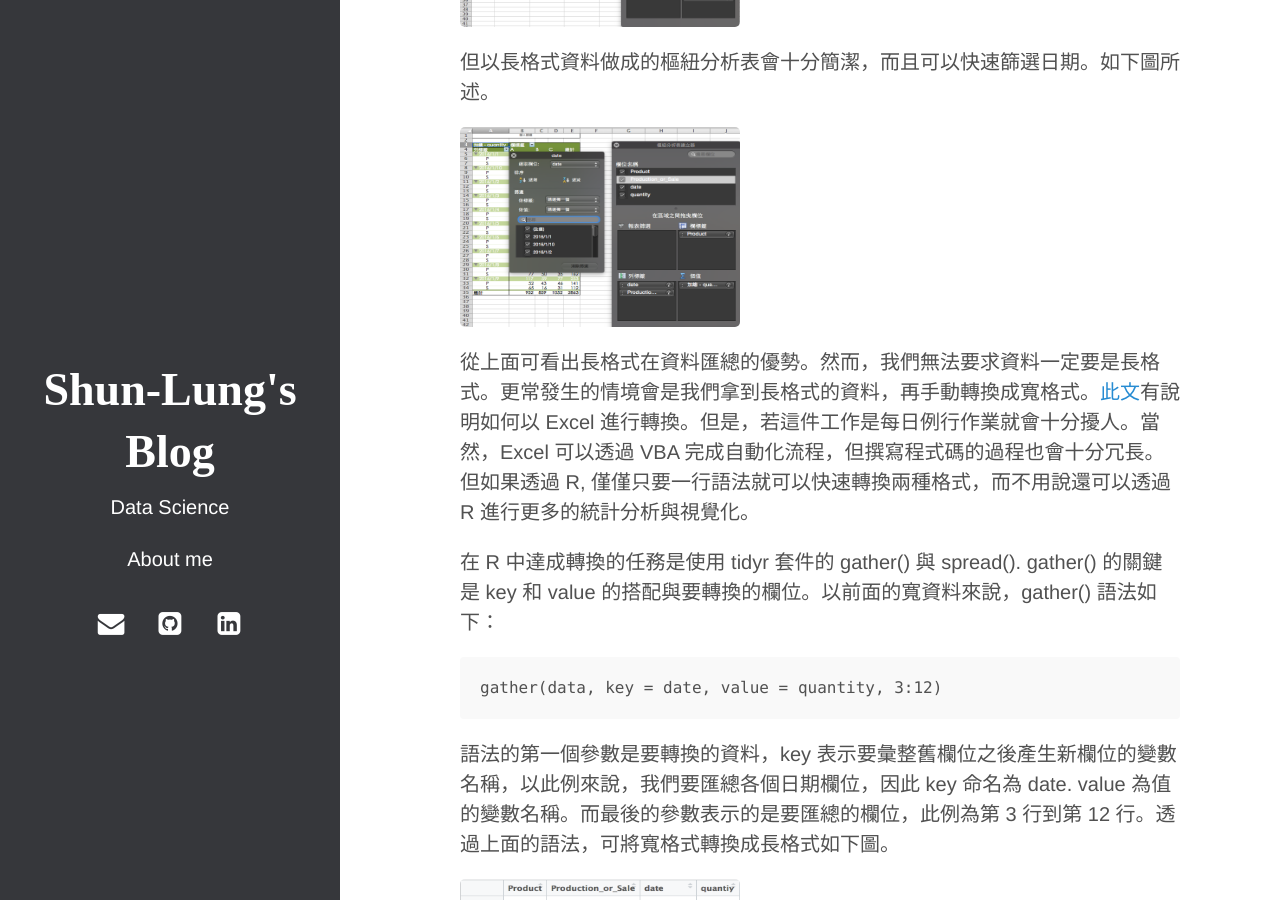
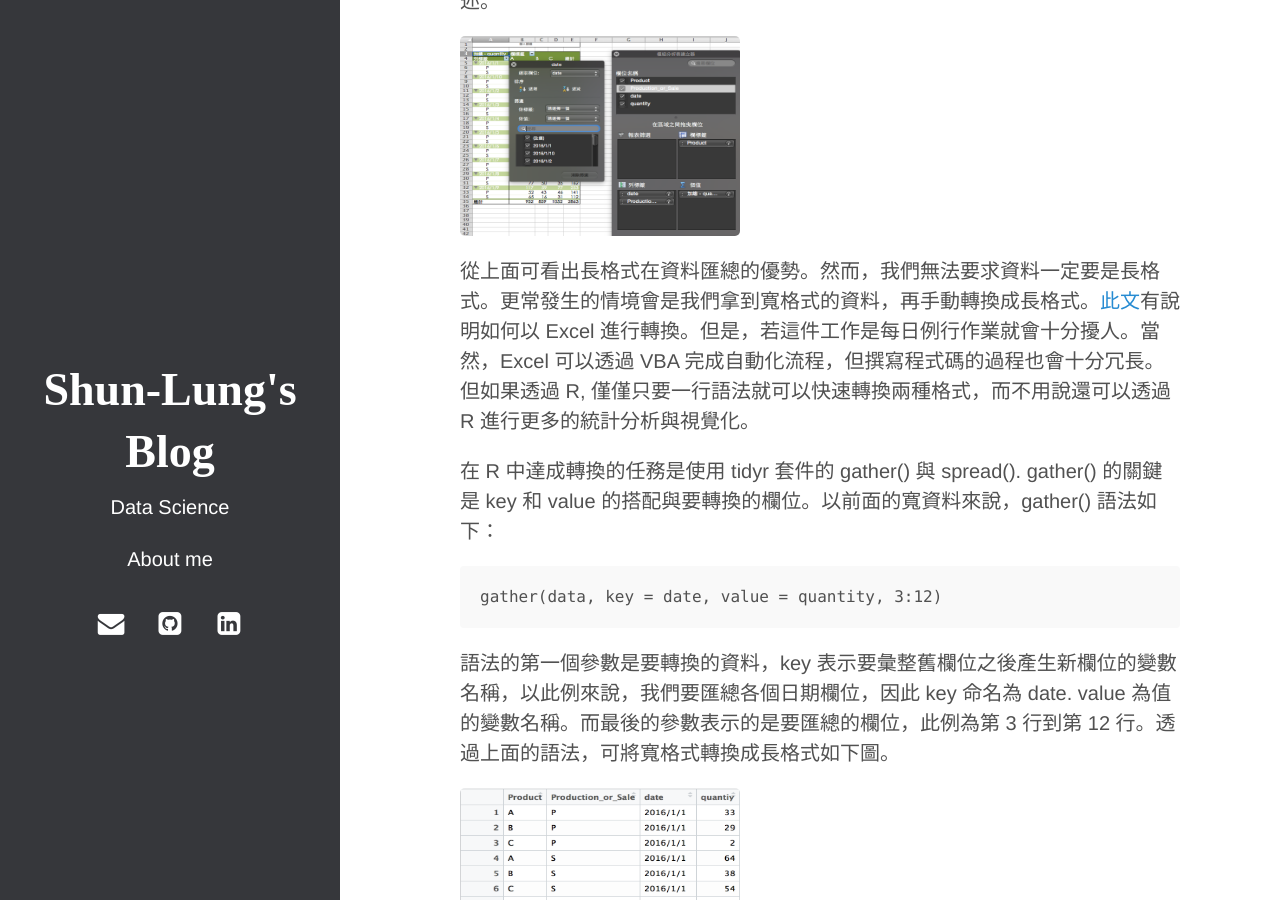
Before and after one commit to codeAligned/slchangtw.netlify, a Jekyll site: the page built from _posts/2016-08-12-long-wide-format.md, in a window 1280 px wide and 900 px high, scrolled down 1393 px. Built offline with Jekyll 4.4.1, drawn with Linux system fonts in a browser that asks for light colours.

Commit message:
update 20160812 post

```diff
--- a/_posts/2016-08-12-long-wide-format.md
+++ b/_posts/2016-08-12-long-wide-format.md
@@ -12,7 +12,7 @@
 
 在資料呈現中，可分為寬格式與長格式。這兩種格式差異在於增加新資料時，資料集的欄位(或者變數)是否會增加。細部來說，寬格式的資料會隨資料增加而新增欄位，而長格式的欄位個數是固定的。舉例來說，下面的資料呈現的是 A, B, C 三種產品在每天生產量與銷售量。從表可看出每天日期是作為欄位，可以想像的是，當需要紀錄 1/11 以後的資料，需要新增欄位。因此，以下的資料集是以寬格式呈現。
 
-<img src="/images/20160812_wide.png" width="800" height="200" >
+![alt text](/images/20160812_wide.png)
 
 另外一方面，下面的資料是以日期作為單一欄位。當有新日期的資料，會增加的是列數而非欄位個數，也就是說，欄位個數並不隨資料增加而增加。因此，以下的資料集是以長格式呈現。
 
@@ -26,7 +26,7 @@
 
 <img src="/images/20160812_long_pivot.png" width="280" height="200">
 
-從上面可看出長格式在資料匯總的優勢。然而，我們無法要求資料一定要是長格式。更常發生的情境會是我們拿到長格式的資料，再手動轉換成寬格式。[此文](http://www.listendata.com/2015/02/excel-formula-convert-data-from-wide-to.html)有說明如何以 Excel 進行轉換。但是，若這件工作是每日例行作業就會十分擾人。當然，Excel 可以透過 VBA 完成自動化流程，但撰寫程式碼的過程也會十分冗長。但如果透過 R, 僅僅只要一行語法就可以快速轉換兩種格式，而不用說還可以透過 R 進行更多的統計分析與視覺化。
+從上面可看出長格式在資料匯總的優勢。然而，我們無法要求資料一定要是長格式。更常發生的情境會是我們拿到寬格式的資料，再手動轉換成長格式。[此文](http://www.listendata.com/2015/02/excel-formula-convert-data-from-wide-to.html)有說明如何以 Excel 進行轉換。但是，若這件工作是每日例行作業就會十分擾人。當然，Excel 可以透過 VBA 完成自動化流程，但撰寫程式碼的過程也會十分冗長。但如果透過 R, 僅僅只要一行語法就可以快速轉換兩種格式，而不用說還可以透過 R 進行更多的統計分析與視覺化。
 
 在 R 中達成轉換的任務是使用 tidyr 套件的 gather() 與 spread(). gather() 的關鍵是 key 和 value 的搭配與要轉換的欄位。以前面的寬資料來說，gather() 語法如下：
 
```
